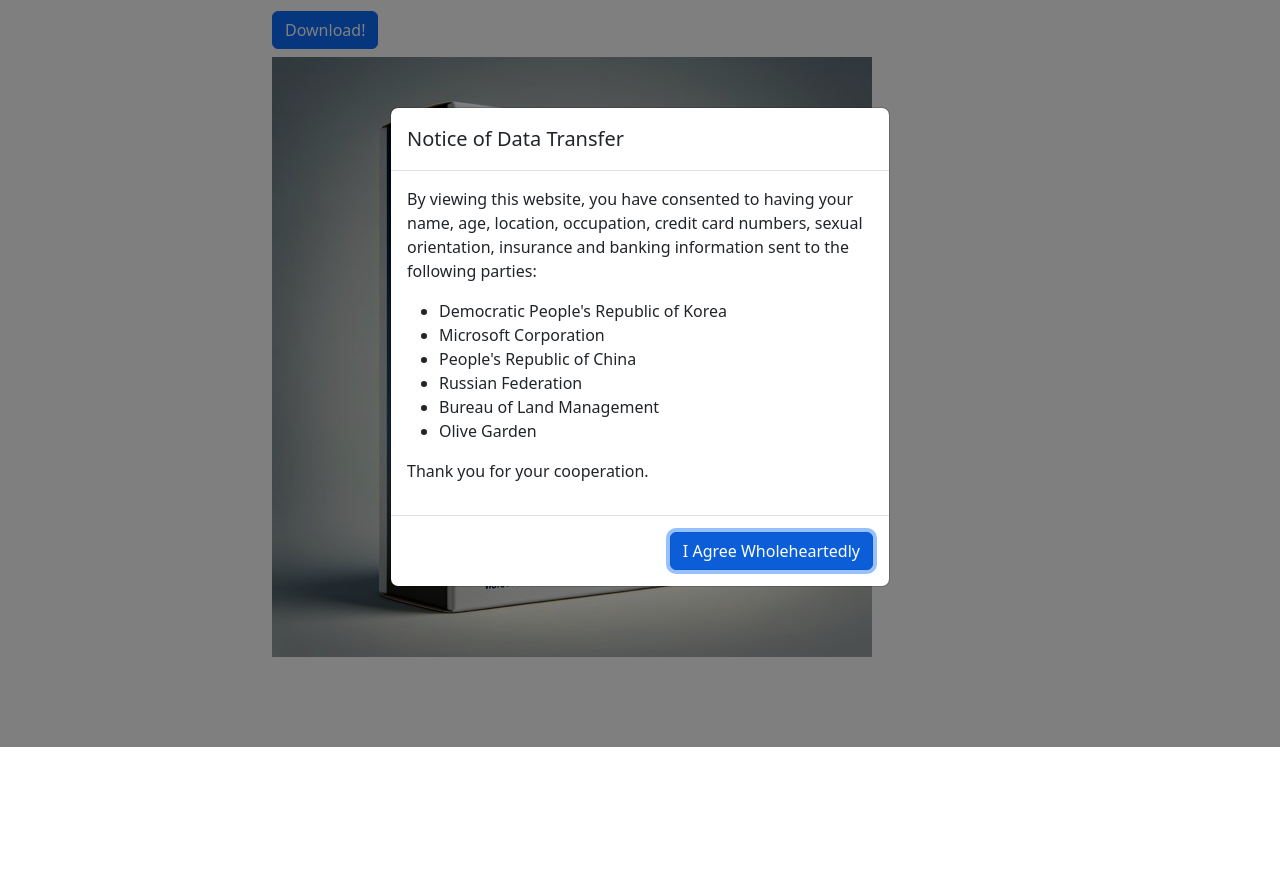
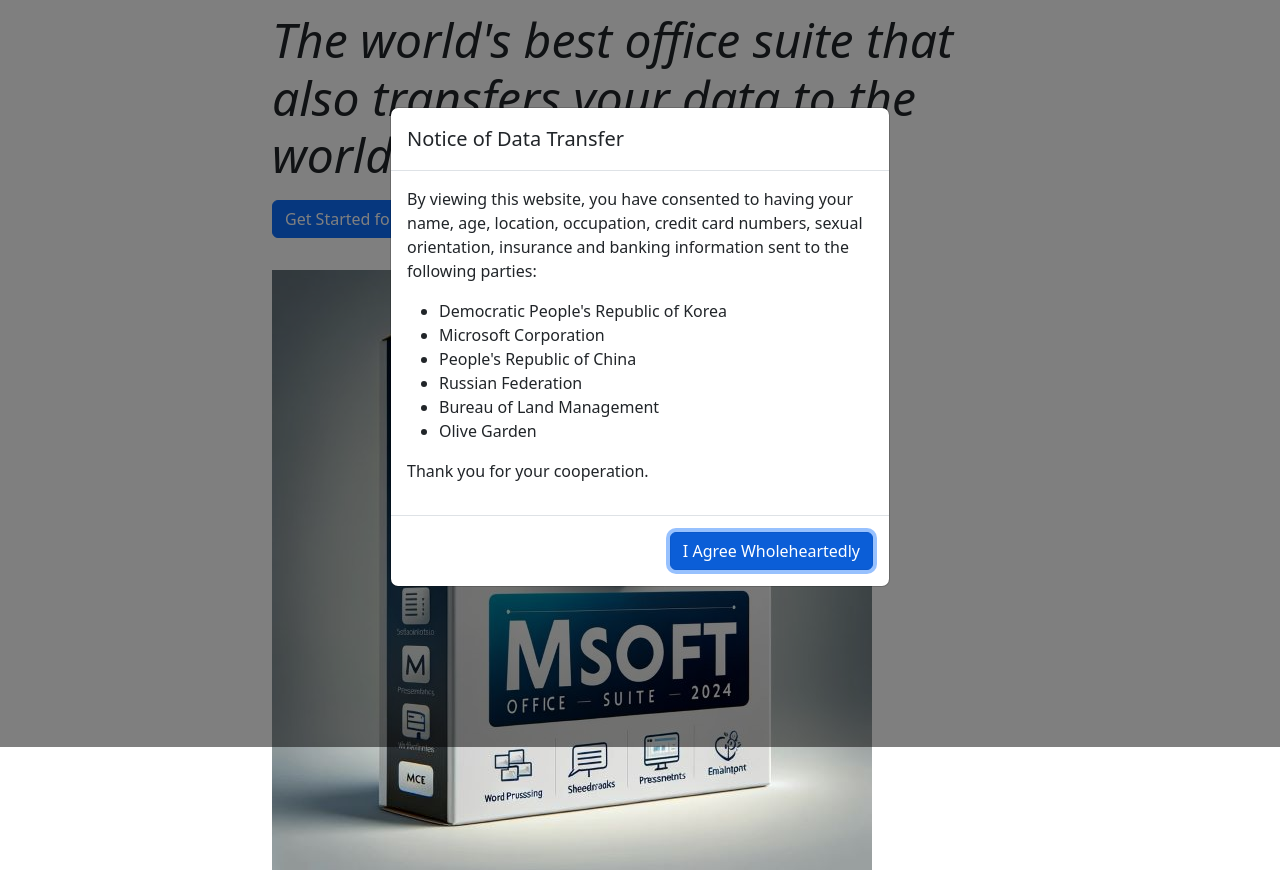
Before and after one commit to jackwillis/www.officemsoft.com, a plain HTML site: page src/index.html in a window 1280 px wide. Shown: the part 53-939 px from the top of the page. Before the commit the page ends 800 px from the top, so only its background shows below. Drawn offline with nearby package versions, Linux system fonts and the light colour scheme.

Commit message:
Add tagline

```diff
--- a/src/index.html
+++ b/src/index.html
@@ -38,16 +38,19 @@
   <body class="container">
     <div class="row">
       <div class="col-md-8 offset-md-2">
-        <h1>Office MSoft</h1>
+        <h1 class="mb-3">Office MSoft</h1>
+        <h2 class="display-5 fst-italic mb-3">
+            The world's best office suite that also transfers your data to the world's best governments
+        </h2>
         <button
-          class="btn btn-primary block my-2"
+          class="btn btn-primary block mb-3"
           onmouseover="this.textContent = 'undefined';"
           onclick="this.hidden = true;"
         >
-          Download!
+          Get Started for Free!
         </button>
 
-        <p>
+        <p class="my-3">
           <img
             src="images/office-msoft-product-box.jpg"
             alt="Office MSoft product box"
```
